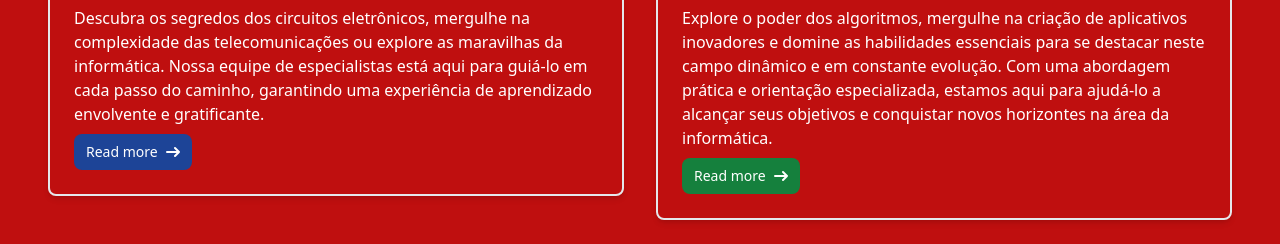
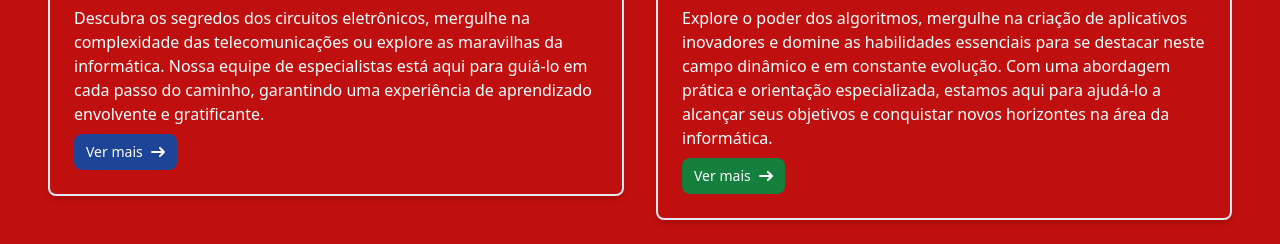
Before and after one commit to leehendrick/EduConnect-UI, a Nuxt app in the folder nuxt-app/: page / in a window 1280 px wide. Shown: the part 1080-1324 px from the top of the page. Built offline with nearby package versions, Linux system fonts and the light colour scheme.

Commit message:
update: change links name

```diff
--- a/nuxt-app/pages/index.vue
+++ b/nuxt-app/pages/index.vue
@@ -92,7 +92,7 @@
                   Descubra os segredos dos circuitos eletrônicos, mergulhe na complexidade das telecomunicações ou explore as maravilhas da informática. Nossa equipe de especialistas está aqui para guiá-lo em cada passo do caminho, garantindo uma experiência de aprendizado envolvente e gratificante.
                 </p>
                 <a href="#" class=" mt-2 inline-flex items-center px-3 py-2 text-sm font-medium text-center text-white bg-secondary rounded-lg hover:bg-blue-700 focus:ring-4 focus:outline-none focus:ring-blue-300">
-                  Read more
+                  Ver mais
                   <svg class="rtl:rotate-180 w-3.5 h-3.5 ms-2" aria-hidden="true" xmlns="http://www.w3.org/2000/svg" fill="none" viewBox="0 0 14 10">
                     <path stroke="currentColor" stroke-linecap="round" stroke-linejoin="round" stroke-width="2" d="M1 5h12m0 0L9 1m4 4L9 9"/>
                   </svg>
@@ -107,7 +107,7 @@
                   Explore o poder dos algoritmos, mergulhe na criação de aplicativos inovadores e domine as habilidades essenciais para se destacar neste campo dinâmico e em constante evolução. Com uma abordagem prática e orientação especializada, estamos aqui para ajudá-lo a alcançar seus objetivos e conquistar novos horizontes na área da informática.
                 </p>
                 <a href="#" class=" mt-2 inline-flex items-center px-3 py-2 text-sm font-medium text-center text-white bg-green-700 rounded-lg hover:bg-green-800 focus:ring-4 focus:outline-none focus:ring-blue-300 ">
-                  Read more
+                  Ver mais
                   <svg class="rtl:rotate-180 w-3.5 h-3.5 ms-2" aria-hidden="true" xmlns="http://www.w3.org/2000/svg" fill="none" viewBox="0 0 14 10">
                     <path stroke="currentColor" stroke-linecap="round" stroke-linejoin="round" stroke-width="2" d="M1 5h12m0 0L9 1m4 4L9 9"/>
                   </svg>
```
